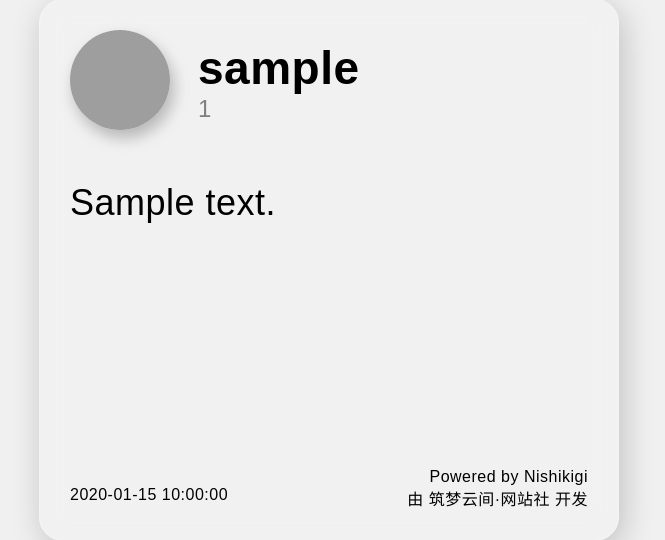
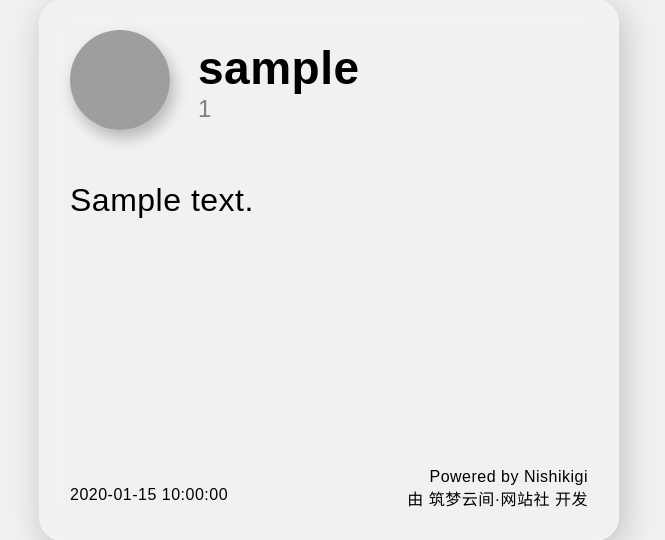
Before and after one commit to sx120609/Nishikigi, a Python web app: template templates/normal.html in a window 1280 px wide. Shown: the part 98-638 px from the top of the page, without its empty margins (39-704 px from the left). Run offline with Jinja, Linux system fonts and the light colour scheme; the template is opened without the code that fills it: most values are stand-ins (such as "Sample title", 1, 10 or a date in 2020); grey boxes are pictures that could not be loaded.

Commit message:
chore: smaller font

```diff
--- a/templates/anonymous.html
+++ b/templates/anonymous.html
@@ -48,11 +48,11 @@
             border-radius: 24px;
             margin-bottom: 18px;
             line-height: 1.5;
-            font-size: 36px;
+            font-size: 32px;
             word-wrap: break-word;
         }
         .message_border {
-            padding: 8px 16px;
+            padding: 6px 14px;
             background: rgba(255, 255, 255, 0.05);
             box-shadow: 4px 8px 20px rgba(0, 0, 0, 0.2);
             backdrop-filter: blur(15px);
--- a/templates/normal.html
+++ b/templates/normal.html
@@ -48,11 +48,11 @@
             border-radius: 24px;
             margin-bottom: 18px;
             line-height: 1.5;
-            font-size: 36px;
+            font-size: 32px;
             word-wrap: break-word;
         }
         .message_border {
-            padding: 8px 16px;
+            padding: 6px 14px;
             background: rgba(255, 255, 255, 0.05);
             box-shadow: 4px 8px 20px rgba(0, 0, 0, 0.2);
             backdrop-filter: blur(15px);
```
